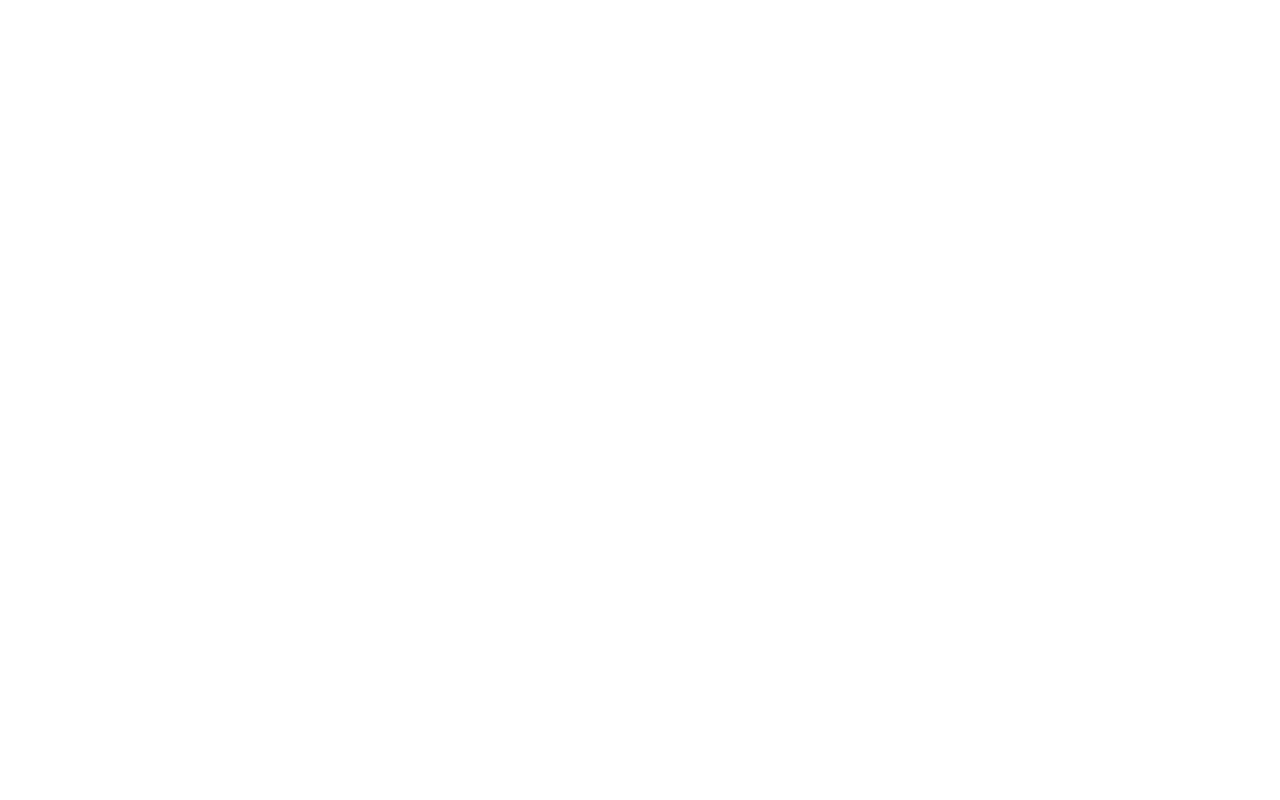
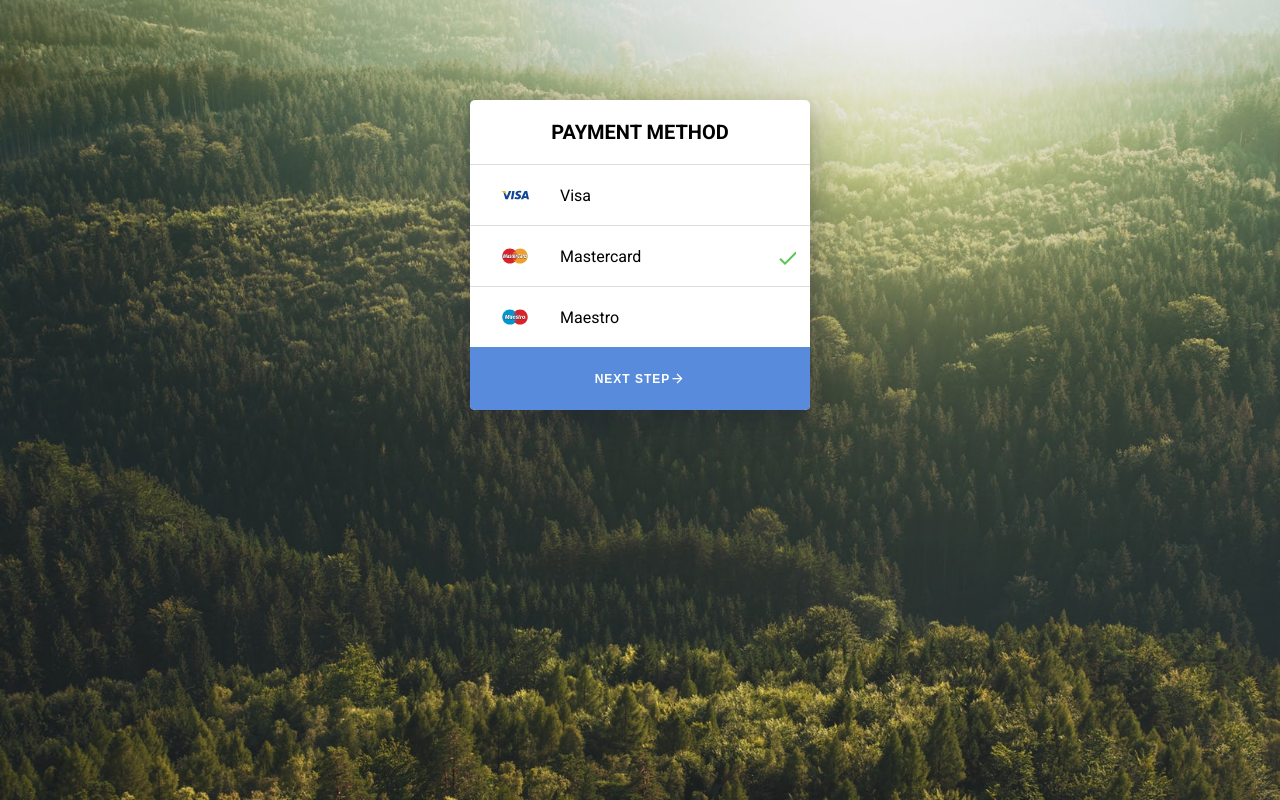
Before and after one commit to filiphis/front-end-challenges, a plain HTML site: page challenge02/index.html in a window 1280 px wide. Drawn offline with Linux system fonts and the light colour scheme.

Commit message:
Finalizando challenge02

```diff
--- a/challenge02/index.html
+++ b/challenge02/index.html
@@ -1,5 +1,6 @@
 <!DOCTYPE html>
 <html lang="en">
+
 <head>
   <meta charset="UTF-8">
   <meta name="viewport" content="width=device-width, initial-scale=1.0">
@@ -8,7 +9,29 @@
   <link href="https://fonts.googleapis.com/css?family=Roboto:400,500,700" rel="stylesheet">
   <link rel="stylesheet" href="./styles.css" />
 </head>
+
 <body>
+  <section class="payment">
+    <h1 class="payment__title">Payment method</h1>
+    <ul class="payment__list">
+      <li class="payment__item">
+        <img class="payment__cardImage" src="img/visa.svg" alt="">
+        Visa
+      </li>
+      <li class=" payment__item payment__item--checked">
+        <img class="payment__cardImage" src="img/mastercard.svg" alt="">
+        Mastercard
+      </li>
+      <li class="payment__item">
+        <img class="payment__cardImage" src="img/maestro.svg" alt="">
+        Maestro
+      </li>
+    </ul>
+    <button class="payment__button">
+      Next Step
+      <img class="payment__arrow" src="./img/arrow.svg" alt="">
+    </button>
+  </section>
+</body>
 
-</body>
 </html>
--- a/challenge02/styles.css
+++ b/challenge02/styles.css
@@ -0,0 +1,111 @@
+*,
+*::after,
+*::before {
+  padding: 0;
+  margin: 0;
+  box-sizing: border-box;
+}
+
+ul,
+ol,
+li {
+  list-style: none;
+}
+
+body {
+  font-family: Roboto, sans-serif;
+  display: flex;
+  justify-content: center;
+  background: url("./img/background.jpg") no-repeat;
+  background-size: cover;
+}
+
+/* button color: #598BDD */
+
+.payment {
+  display: flex;
+  flex-direction: column;
+  width: 340px;
+  height: 310px;
+  margin-top: 100px;
+  background-color: #ffffff;
+  /* border: 1px solid black; */
+  border-radius: 5px;
+  box-shadow: 0 22px 50px rgba(14, 21, 47, 0.2),
+    0 8px 20px rgba(14, 21, 47, 0.2);
+}
+.payment__title {
+  text-transform: uppercase;
+  text-align: center;
+  font-weight: 600;
+  font-size: 20px;
+  margin: 20px 0;
+}
+
+.payment__list {
+  display: flex;
+  flex-direction: column;
+}
+
+.payment__item {
+  display: flex;
+  align-items: center;
+  border-top: 1px solid #dedede;
+  transition: all 0.5s;
+  position: relative;
+}
+
+.payment__item:hover {
+  background-color: #efefef;
+  cursor: pointer;
+}
+
+.payment__item--checked::after {
+  content: "";
+  position: absolute;
+  background: url("./img/check.svg");
+  width: 20px;
+  height: 20px;
+  left: 90%;
+}
+
+.payment__cardImage {
+  width: 50px;
+  height: 20px;
+  margin: 20px;
+}
+
+.payment__button {
+  background-color: #598bdd;
+  border: none;
+  height: 100%;
+  cursor: pointer;
+  color: #ffffff;
+  font-size: 12px;
+  font-weight: bold;
+  letter-spacing: 1px;
+  text-transform: uppercase;
+  border-bottom-left-radius: 5px;
+  border-bottom-right-radius: 5px;
+  display: flex;
+  justify-content: center;
+  align-items: center;
+  /* position: relative; */
+}
+
+.payment__button img {
+  width: 15px;
+}
+
+/* .payment__button::after {
+  content: "";
+  position: absolute;
+  background: url("./img/arrow.svg");
+  width: 20px;
+  height: 20px;
+  top: 30%;
+} */
+
+.payment__button:active {
+  transform: scale(1.01);
+}
```
